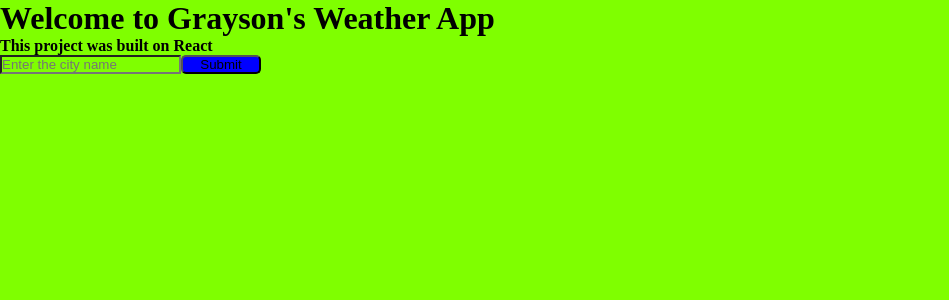
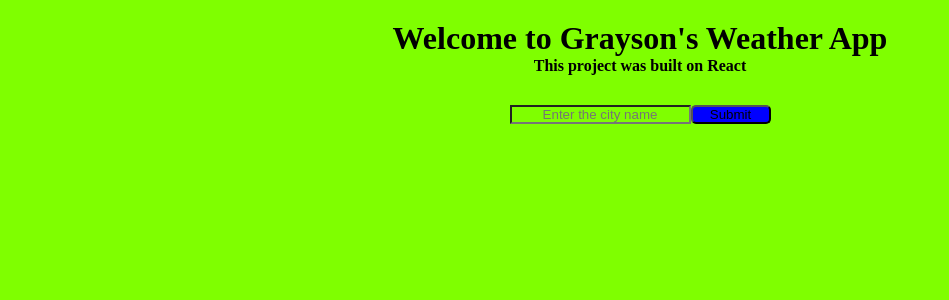
Before and after one commit to GrayGillis/weather-app-react, a React (Create React App) app: page / in a window 1280 px wide. Shown: the top 300 px of the page, without its empty margins (0-949 px from the left). Built offline with nearby package versions, Linux system fonts and the light colour scheme.

Commit message:
more changes

```diff
--- a/src/App.css
+++ b/src/App.css
@@ -8,9 +8,7 @@
   opacity: .75;
 }
 
-.the_form {
-  display: flex;
-  align-items: center;
-  text-align: center;
-  justify-content: center;
+.header {
+  margin-top: 20px;
+  padding-bottom: 30px;
 }
--- a/src/App.js
+++ b/src/App.js
@@ -3,12 +3,13 @@
 import Header from './Header';
 
 // web api for city weather
+// OpenWeatherApp -> get key
 const url = '';
 
 const getWeatherInfo = async () => {
-  const response = await fetch(url);
-  const data = await response.json();
-  return data;
+  // const response = await fetch(url);
+  // const data = await response.json();
+  // return data;
 }
 
 function App() {
--- a/src/Header.js
+++ b/src/Header.js
@@ -1,5 +1,4 @@
 import React from 'react'
-import './App.css';
 
 const Header = () => {
     return (
--- a/src/index.css
+++ b/src/index.css
@@ -3,4 +3,8 @@
   margin: 0;
   padding: 0;
   background-color: chartreuse;
+
+  align-items: center;
+  text-align: center;
+  justify-content: center;
 }
```
Also changed, not shown: src/OutputData.js (added, +11 -0 lines).
